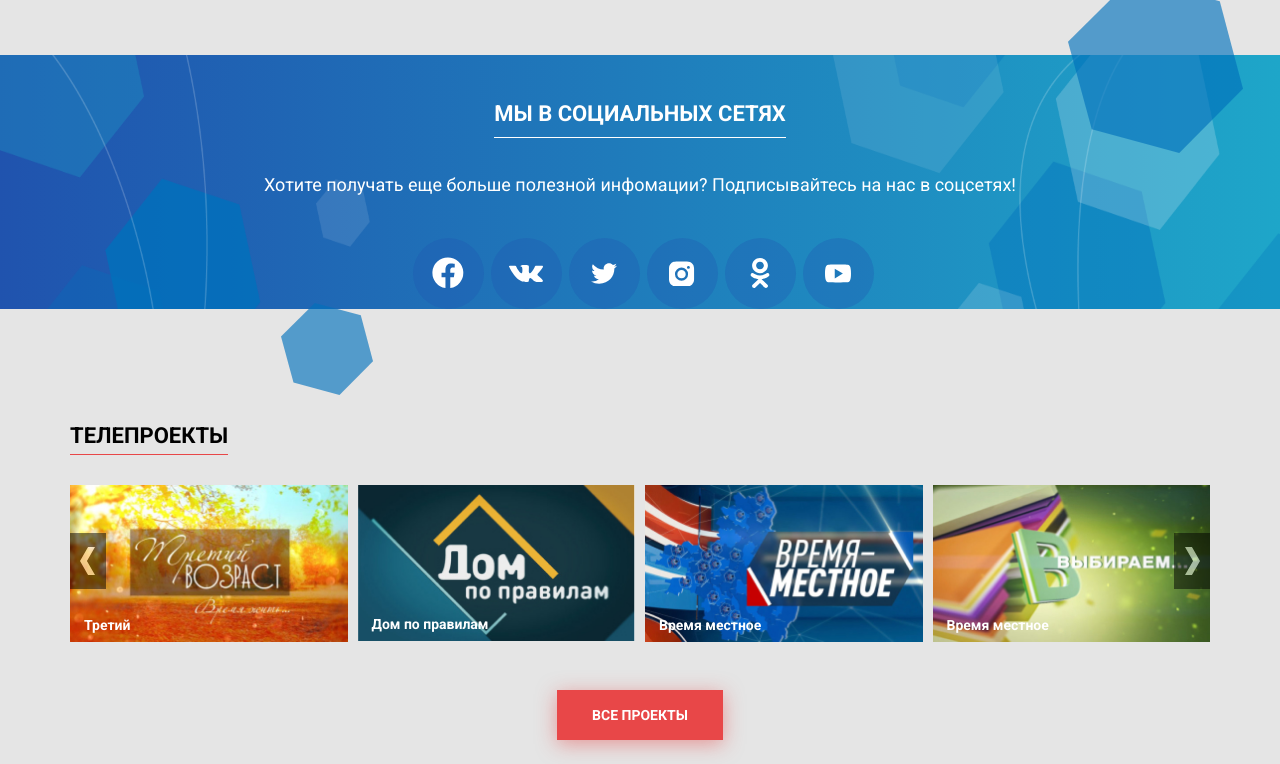
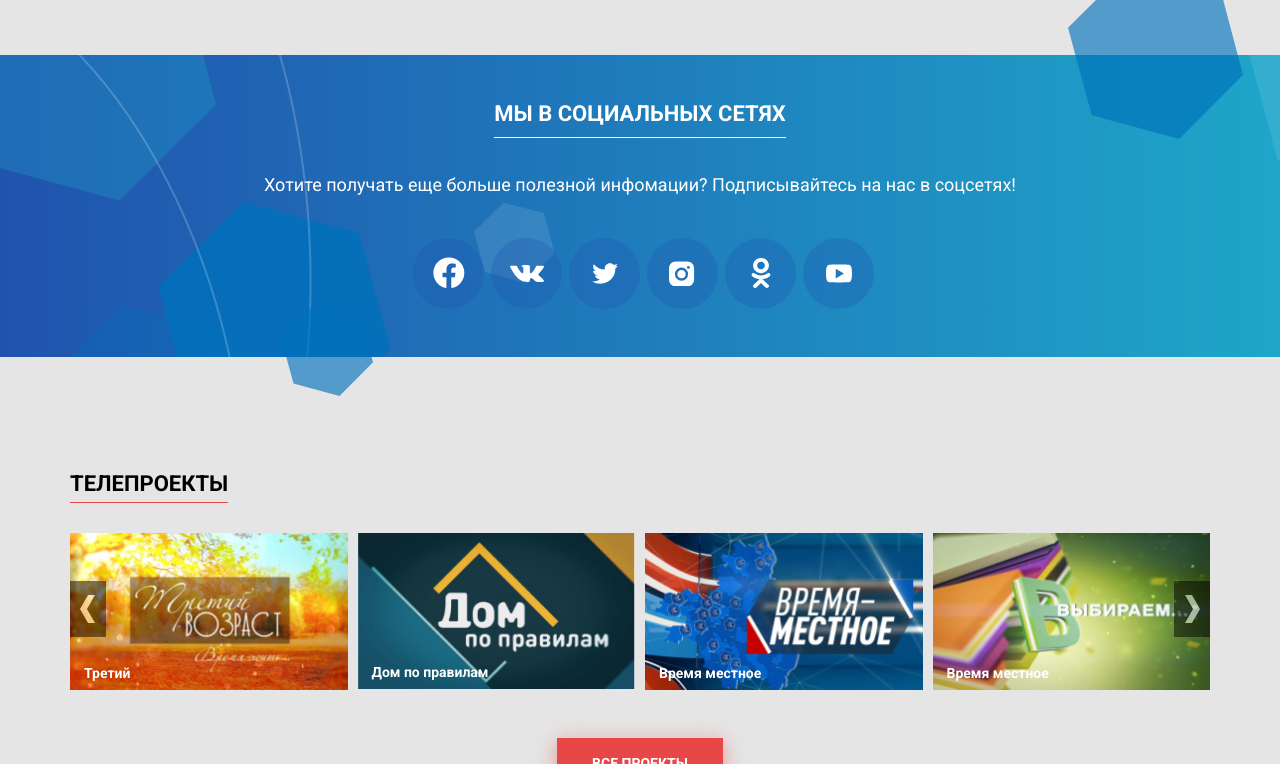
Before and after one commit to EricVartanov/Don24-concept, a plain HTML site: page index.html in a window 1280 px wide. Shown: the part 2032-2796 px from the top of the page. Drawn offline with Linux system fonts and the light colour scheme.

Commit message:
Add files via upload

```diff
--- a/css/style.css
+++ b/css/style.css
@@ -578,20 +578,18 @@ fill: #205DB2;
 /***Social network contauner****/
 
 .social-network-container{
+    background: linear-gradient(to right, #2053AE 0%, #1EA6C9 100%);
     position: relative;
     display: flex;
     justify-content: center;
     margin-bottom: 74px;
-    height: 100%;
+    min-height: 302px;
     max-width: 1920px;
 
 }
 .social-network-container-bg{
-    display: flex;
-    background: linear-gradient(to right, #2053AE 0%, #1EA6C9 100%);
-    position: absolute;
-    top: 0;
-    height: 100%;
+    display: block;
+    background-image: url(../img/socialnetworkbackground.png);
     width: 100%;
 }
 .sn-bg-element1{
@@ -606,7 +604,7 @@ fill: #205DB2;
     opacity: 0.8;
     position: absolute;
     left: 21.98%;
-    bottom: -34%;
+    bottom: -13%;
 }
 .social-network-container-info{
     height: 100%;
@@ -615,6 +613,7 @@ fill: #205DB2;
     display: flex;
     flex-direction: column;
     align-items: center;
+    margin: 0 auto;
 }
 
 .social-network-title{
--- a/index.html
+++ b/index.html
@@ -535,7 +535,7 @@
 </main>
 
 <div class="social-network-container">
-
+   <div class="social-network-container-bg">
       <div class="social-network-container-info">
       <h3 class="social-network-title">Мы в социальных сетях</h3>
        <span class="social-network-text">Хотите получать еще больше полезной инфомации? Подписывайтесь на нас в соцсетях!</span>
@@ -586,7 +586,7 @@
        </ul>
       </div>
 
-   <img class="social-network-container-bg" src="img/socialnetworkbackground.png" alt="">
+
 
       <svg class="sn-bg-element1" width="175px" height="175px">
         <use xlink:href="img/icons.svg#SN-bg-element"></use>
@@ -594,6 +594,7 @@
       <svg class="sn-bg-element2" width="92px" height="92px">
       <use xlink:href="img/icons.svg#SN-bg-element"></use>
       </svg>
+   </div>
 </div>
 
 
```
Lines whose indentation alone changed are shown as unchanged.
